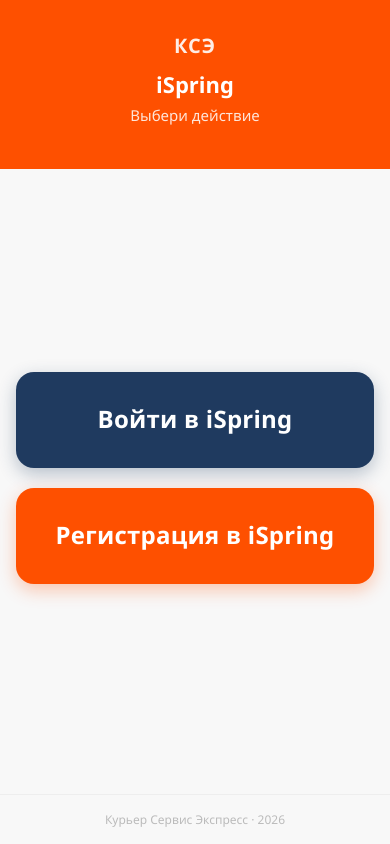
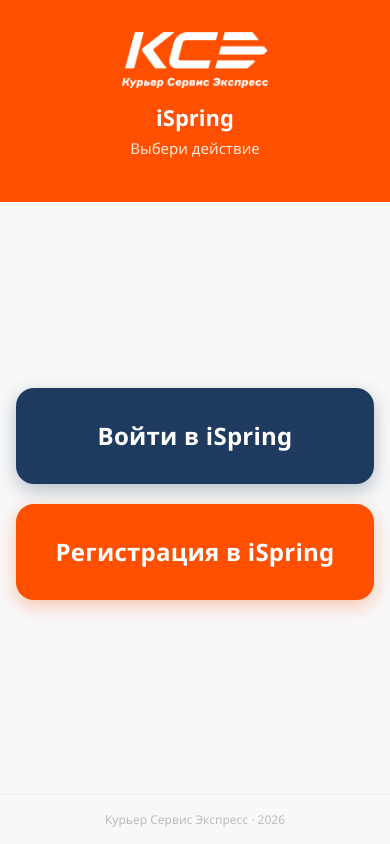
Before and after one commit to Slim21211/cse-ispring-registration, a React (Vite) app: page / in a window 390 px wide. Built offline with nearby package versions, Linux system fonts and the light colour scheme; no server answers.

Commit message:
Add start page and white logo

```diff
--- a/src/App.module.css
+++ b/src/App.module.css
@@ -245,3 +245,17 @@
   opacity: 1;
   text-decoration: underline;
 }
+
+/* ─── Логотип ─── */
+.logoImg {
+  display: block;
+  height: 72px;
+  width: auto;
+  margin: 0 auto 16px;
+}
+
+@media (max-width: 480px) {
+  .logoImg {
+    height: 56px;
+  }
+}
--- a/src/pages/RegistrationPage.tsx
+++ b/src/pages/RegistrationPage.tsx
@@ -71,7 +71,11 @@
         <a href="#/" className={styles.backLink}>
           ← На главную
         </a>
-        <div className={styles.logo}>КСЭ</div>
+        <img
+          src={`${import.meta.env.BASE_URL}logo-white.png`}
+          alt="Курьер Сервис Экспресс"
+          className={styles.logoImg}
+        />
         <h1 className={styles.title}>Регистрация в iSpring</h1>
         <p className={styles.subtitle}>
           Выбери свой город и перейди по ссылке для регистрации
--- a/src/pages/StartPage.module.css
+++ b/src/pages/StartPage.module.css
@@ -121,3 +121,17 @@
     font-size: 24px;
   }
 }
+
+/* ─── Логотип ─── */
+.logoImg {
+  display: block;
+  height: 72px;
+  width: auto;
+  margin: 0 auto 16px;
+}
+
+@media (max-width: 480px) {
+  .logoImg {
+    height: 56px;
+  }
+}
--- a/src/pages/StartPage.tsx
+++ b/src/pages/StartPage.tsx
@@ -6,17 +6,17 @@
   return (
     <div className={styles.root}>
       <header className={styles.header}>
-        <div className={styles.logo}>КСЭ</div>
+        <img
+          src={`${import.meta.env.BASE_URL}logo-white.png`}
+          alt="Курьер Сервис Экспресс"
+          className={styles.logoImg}
+        />
         <h1 className={styles.title}>iSpring</h1>
         <p className={styles.subtitle}>Выбери действие</p>
       </header>
 
       <main className={styles.main}>
-        <a
-          href={LOGIN_URL}
-          target="blank"
-          className={`${styles.btn} ${styles.btnLogin}`}
-        >
+        <a href={LOGIN_URL} className={`${styles.btn} ${styles.btnLogin}`}>
           Войти в iSpring
         </a>
 
```
Also changed, not shown: public/logo-white.png (added).
